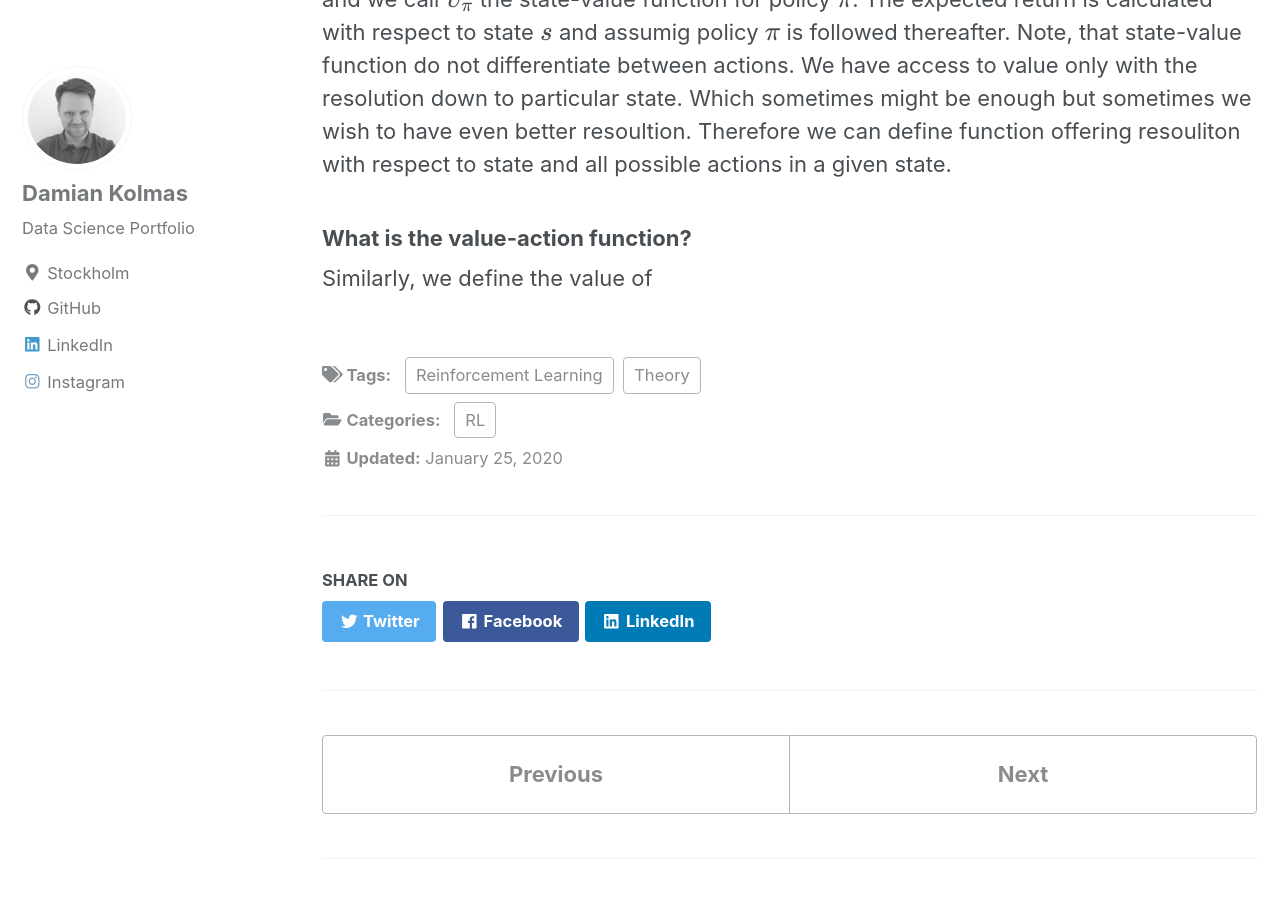
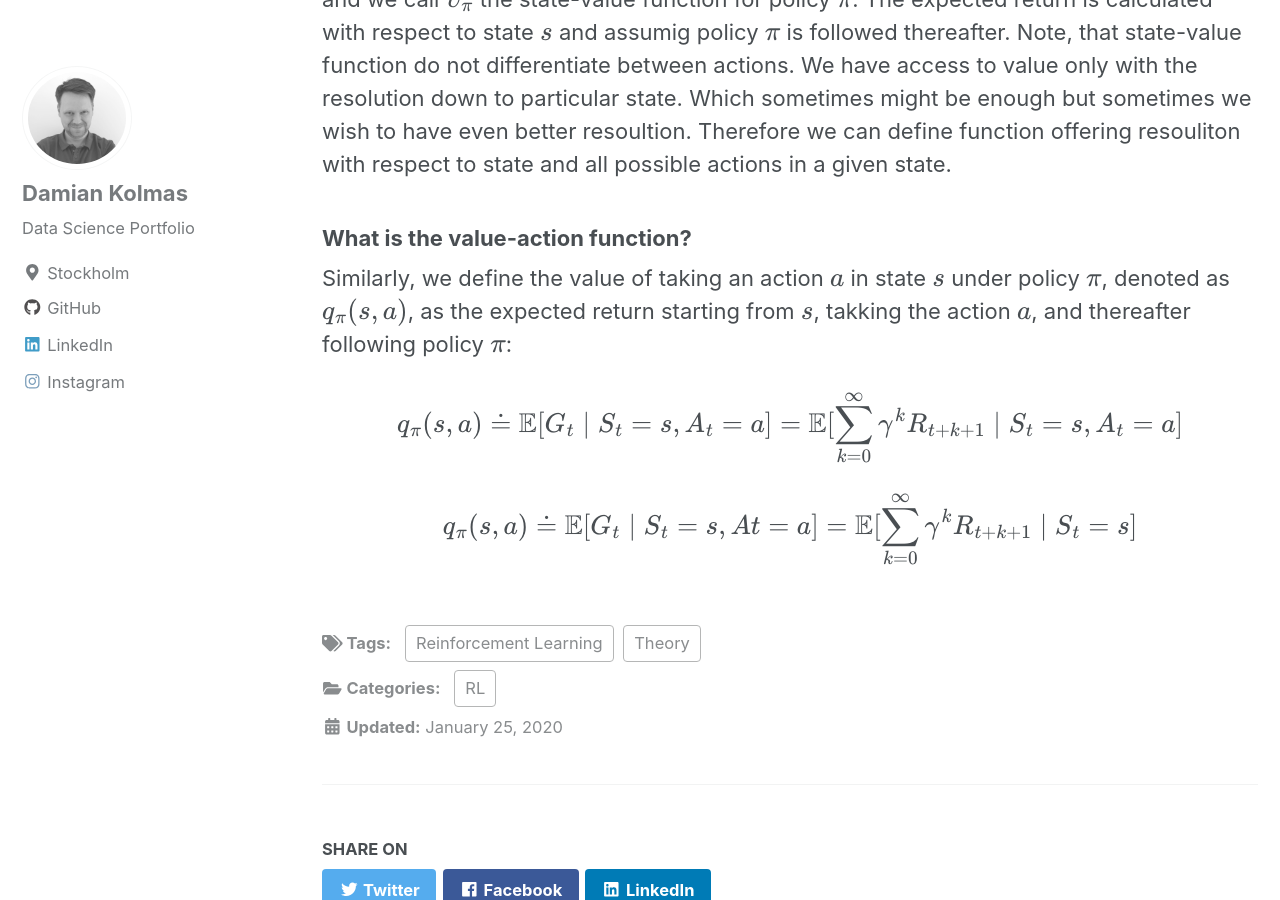
Before and after one commit to DKolmas/DKolmas.github.io, a Jekyll site: the page built from _posts/2020-01-25-Value-functions-and-policies.md, in a window 1280 px wide and 900 px high, scrolled down 1133 px. Built offline with Jekyll 4.4.1, drawn with Linux system fonts in a browser that asks for light colours; cached includes are drawn as plain includes; formulas are drawn with MathJax 3.

Commit message:
editing post

```diff
--- a/_posts/2020-01-25-Value-functions-and-policies.md
+++ b/_posts/2020-01-25-Value-functions-and-policies.md
@@ -31,4 +31,9 @@ and we call $$\upsilon_{\pi}$$ the state-value function for policy $$\pi$$. The
 
 ### What is the value-action function?
 
-Similarly, we define the value of
+Similarly, we define the value of taking an action $$a$$ in state $$s$$ under policy $$\pi$$, denoted as $$q_{\pi}(s,a)$$, as the expected return starting from $$s$$, takking the action $$a$$, and thereafter following policy $$\pi$$:
+
+
+$$q_{\pi}(s,a) \doteq \mathbb{E}[G_t \mid S_t = s, A_t = a ] = \mathbb{E}[ \sum_{k=0}^{\infty} \gamma^k R_{t+k+1} \mid S_t = s, A_t = a ]$$
+
+$$q_{\pi}(s,a) \doteq \mathbb{E}[G_t \mid S_t=s,At=a] = \mathbb{E}[\sum_{k=0}^{\infty} \gamma^k R_{t+k+1} \mid S_t = s]$$
```
